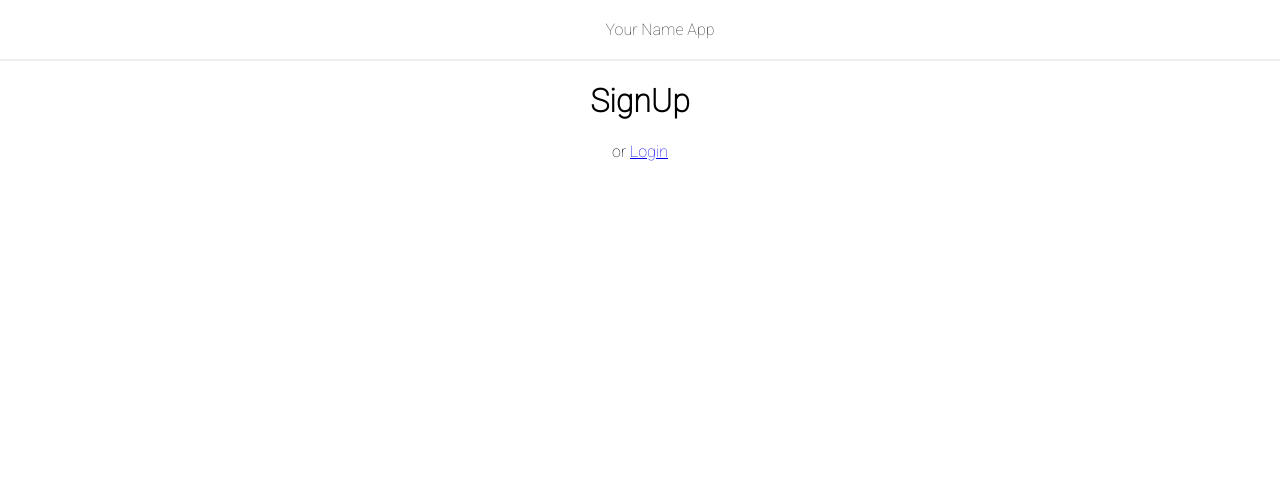
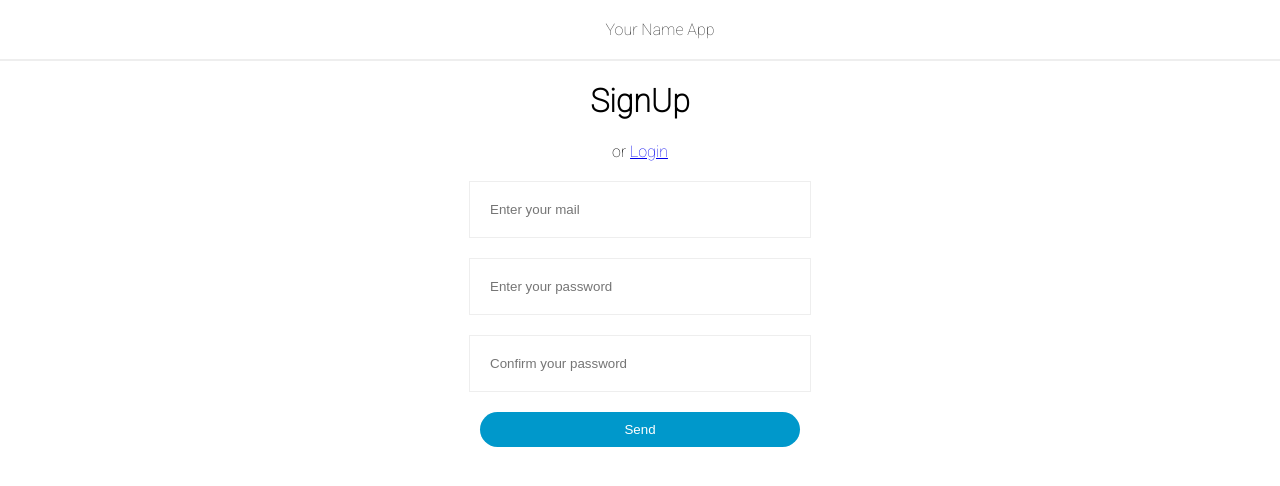
Before and after one commit to Alexander-VR/php_login, a PHP site: page /signup.php in a window 1280 px wide. Shown: the top 486 px of the page. Run offline with PHP 8.4, Linux system fonts and the light colour scheme.

Commit message:
Agregamos formulario al Signup

```diff
--- a/signup.php
+++ b/signup.php
@@ -13,8 +13,12 @@
 
     <h1>SignUp</h1>
     <span>or <a href="login.php">Login</a></span>
-    <form action="index.html" method="post">
 
+    <form action="signup.php" method="post">
+        <input type="text" name="email" placeholder="Enter your mail">
+        <input type="password" name="password" placeholder="Enter your password">
+        <input type="password" name="confirm_password" placeholder="Confirm your password">
+        <input type="submit" value="Send">
     </form>
 </body>
 </html>
```
